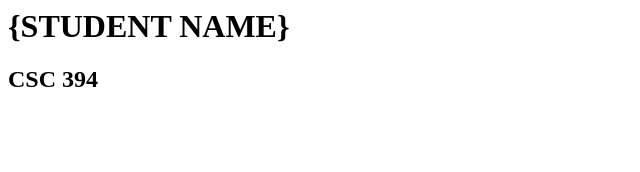
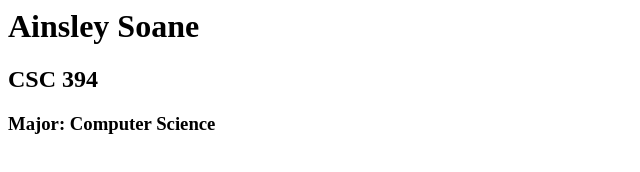
Before and after one commit to AinsleySoane/-csc-394-assignment-1, a plain HTML site: page index.html in a window 1280 px wide. Shown: the whole page, without its empty margins (0-640 px from the left). Drawn offline with Linux system fonts and the light colour scheme.

Commit message:
Update index.html

```diff
--- a/index.html
+++ b/index.html
@@ -1,9 +1,10 @@
 <html xmlns="http://www.w3.org/1999/xhtml" >
   <head>
-    <title>{Ainsley Soane} Home Page</title>
+    <title>Ainsley's Home Page</title>
   </head>
   <body>
-    <h1>{STUDENT NAME}</h1>
+    <h1>Ainsley Soane</h1>
     <h2>CSC 394</h2>
+    <h3>Major: Computer Science</h3>
   </body>
 </html>
```
